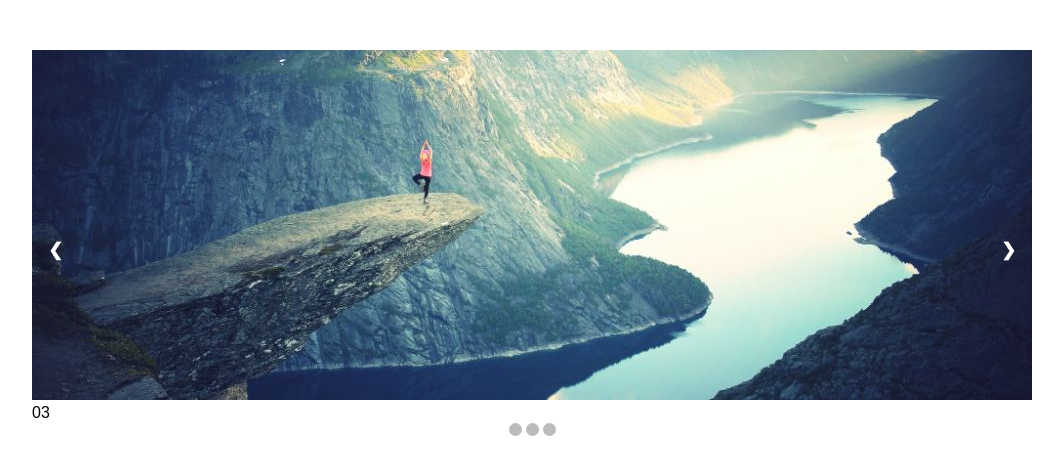
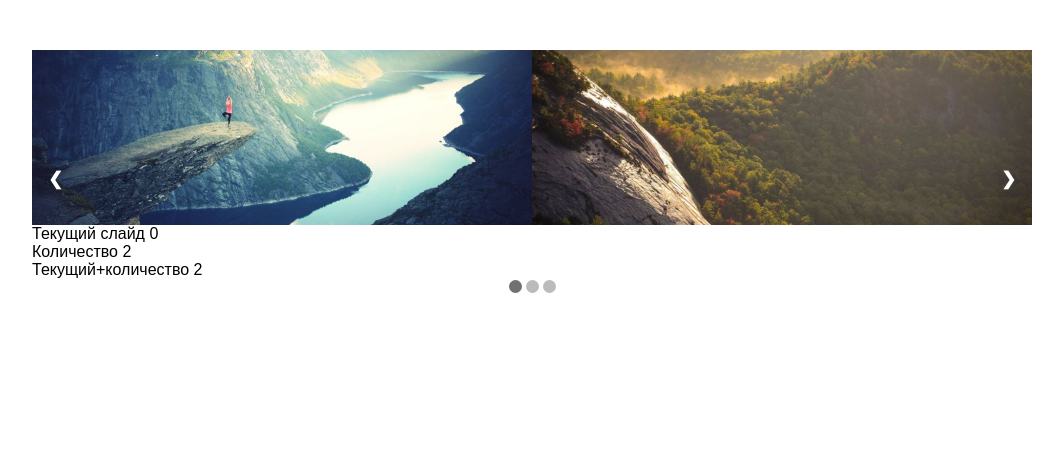
Before and after one commit to ilya89forrails/react_repo, a React (Create React App) app: page / in a window 1280 px wide. Shown: the top 474 px of the page, without its empty margins (133-1196 px from the left). Built offline with nearby package versions, Linux system fonts and the light colour scheme.

Commit message:
slider_ver2

```diff
--- a/src/App.css
+++ b/src/App.css
@@ -71,6 +71,27 @@
 	animation-duration:1.5s;
 }
 
+
+
+.fade {
+	display: flex;
+}
+
+
+
+
+
+
+
+img {
+    width: 50%;
+    height: 50%;
+}
+
+
+
+
+
 @-webkit-keyframes fade{
 	from{opacity:.4}
 	to{opacity:1}
--- a/src/App.js
+++ b/src/App.js
@@ -1,7 +1,12 @@
-import React, { Component } from 'react';
+import React, {Component} from 'react';
 
 import './App.css';
 
+/*class App extends Component {
+    render() {
+        return <Slider />;
+    }
+}*/
 
 const SLIDES = [
                "img/fjords.jpg",
@@ -9,51 +14,56 @@ import './App.css';
                "img/nature.jpg"
             ]
 
- const DOTS = SLIDES.map((number) =>
-  	<span className="dot" key={number.toString()}></span>
+
+
+const App = () => (
+    <Slider slides={[
+        "img/fjords.jpg",
+        "img/mountains.jpg",
+        "img/nature.jpg"
+    ]} />
 );
 
 
-class App extends Component{
-	render(){
-		return <Slider />;
-	}
-}
-
-
-class Slider extends Component{
-
+class Slider extends Component {
     constructor(props) {
         super(props);
         this.state = {
             slideIndex: 0,
+            numOfSlides: 2,
+            colorActiveSlide: false
         };
         this.plusSlides = this.plusSlides.bind(this);
         this.minusSlides = this.minusSlides.bind(this);
-    this.makeActive = this.makeActive.bind(this);
+        this.leftBound = this.leftBound.bind(this);
+        this.rightBound = this.rightBound.bind(this);
     }
 
 
- plusSlides(){
- 	if (this.state.slideIndex+1 >SLIDES.length-1){
+    plusSlides() {
+        if (this.state.slideIndex + 1 > SLIDES.length - 1) {
             this.setState({slideIndex: 0});
         } else {
-		this.setState({slideIndex: this.state.slideIndex+1});
+            this.setState({slideIndex: this.state.slideIndex + 1});
         }
     }
 
- minusSlides(){
- 	if (this.state.slideIndex-1 < 0){
-    	this.setState({slideIndex: SLIDES.length-1});
+    minusSlides() {
+        if (this.state.slideIndex - 1 < 0) {
+            this.setState({slideIndex: SLIDES.length - 1});
         } else {
- 		this.setState({slideIndex: this.state.slideIndex-1});
+            this.setState({slideIndex: this.state.slideIndex - 1});
         }
     }
 
- makeActive(){
- 	//this.setState({slideIndex: DOTS});
-  		alert("hi!");
+    leftBound(){
+        return this.state.slideIndex;
     }
+
+    rightBound(){
+        return (this.state.slideIndex + this.state.numOfSlides);
+    }
+
 
 
     render() {
@@ -62,15 +72,26 @@ render() {
                 <div className="App-header">
                     <div className="slideshow-container">
                         <div className="mySlides fade">
-        			<img src={SLIDES[this.state.slideIndex]} alt="" />
-        			{this.state.slideIndex}
-        			{SLIDES.length}
+                            {this.props.slides.length &&
+                                this.props.slides.slice(this.state.slideIndex, this.state.slideIndex + this.state.numOfSlides).map((slide, i) => (
+                                    <img
+                                        src={slide}
+                                        alt=""
+                                        style={{border: (i === this.state.slideIndex && this.state.colorActiveSlide) ? '10px solid orange' : ''}}/>
+                                ))}
                         </div>
+                           Текущий слайд {this.state.slideIndex} <br/>
+                           Количество {this.state.numOfSlides} <br/>
+                           Текущий+количество {this.state.slideIndex + this.state.numOfSlides} <br/>
                         <a className="prev" onClick={this.minusSlides}>&#10094;</a>
                         <a className="next" onClick={this.plusSlides}>&#10095;</a>
                         <div className="dots">
-
-        			{DOTS}
+                            {this.props.slides.length &&
+                                this.props.slides.map((slide, i) => (
+                                    <span
+                                        className={`dot${(i === this.state.slideIndex) ? ' active' : ''}`}
+                                        onClick={() => this.setState({slideIndex: i})} />
+                                ))}
                         </div>
                     </div>
                 </div>
@@ -80,19 +101,11 @@ render() {
 }
 
 
-
-class Dot extends Component{
-	render(){
+class Dot extends Component {
+    render() {
         return <span className="dot" onClick=""></span>;
     }
 }
 
 
-
-
-
-
-
-
-
 export default App;
```
Lines whose indentation alone changed are shown as unchanged.
